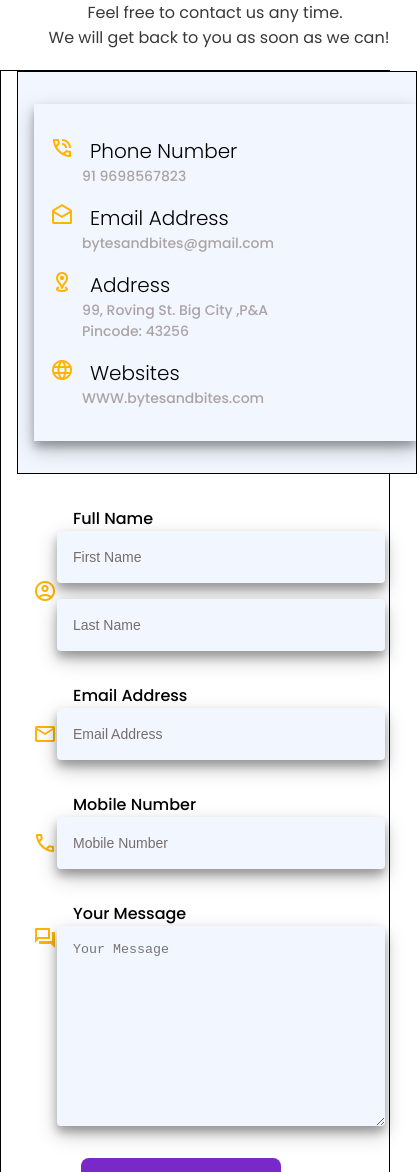
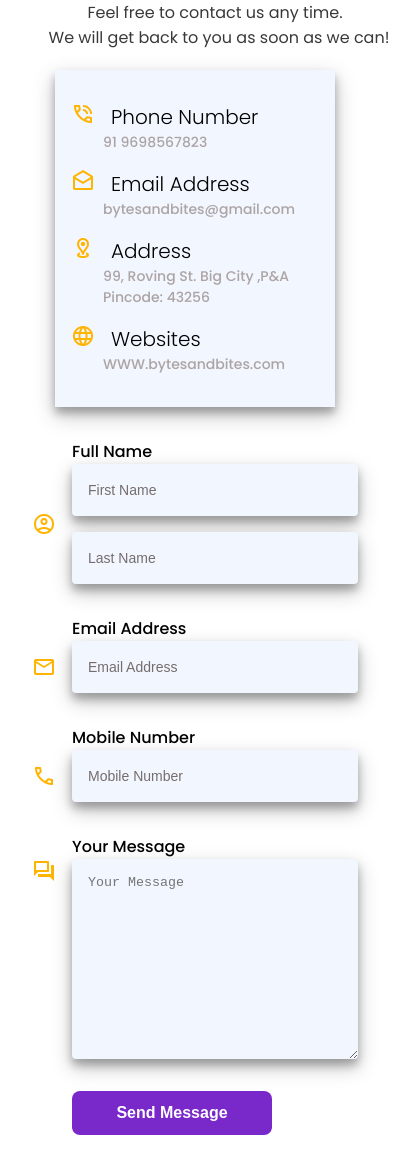
Before and after one commit to TamilselvanChandrakumar/BytesInBits, a React (Vite) app in the folder bytesinbits-app/: page /contactus in a window 390 px wide. Shown: the part 396-1568 px from the top of the page, 417 px wide, since content can reach past the window. Built offline with nearby package versions, Linux system fonts and the light colour scheme.

Commit message:
first commit

```diff
--- a/bytesinbits-app/src/components/contactus/Contactus.css
+++ b/bytesinbits-app/src/components/contactus/Contactus.css
@@ -149,34 +149,28 @@
 }
 /* get in touch */
 .getin_touch_container {
-  border: 1px solid black;
+  width: 100%;
   margin-top: 30px;
   padding: 0 3rem 0 3rem;
 }
+.getin_touch_leftside {
+  background-color: #f2f6ff;
+  align-self: center;
+  justify-self: center;
+}
 .getin_touch_leftside_inner {
-  width: 100%;
+  width: 500px;
   padding: 2rem 1rem 2rem 1rem;
-  max-width: 400px;
   box-shadow: 0 6px 8px 0 #00000040, 0 8px 20px 0 #00000040;
+  display: flex;
+  flex-direction: column;
+  gap: 1rem;
 }
 .getin_touch_inner {
   display: grid;
   grid-template-columns: repeat(2, 1fr);
 }
-.getin_touch_leftside {
-  /* width: 100%; */
-  width: 400px;
-  border: 1px solid black;
-  padding: 2rem 0 2rem 1rem;
-  background-color: #f2f6ff;
-  align-self: center;
-  justify-self: center;
-}
-.getin_touch_leftside_inner {
-  display: flex;
-  flex-direction: column;
-  gap: 1rem;
-}
+
 .getin_image {
   display: flex;
   gap: 1rem;
@@ -209,6 +203,9 @@
   color: #000000;
   padding-left: 2.5rem;
 }
+.getin_touch_rightside_inner img {
+  padding-right: 1rem;
+}
 .getin_touch_rightside input {
   width: 100%;
   height: 52px;
@@ -216,12 +213,12 @@
   background-color: #f2f6ff;
   box-shadow: 0 6px 8px 0 #00000040, 0 8px 20px 0 #00000040;
   border: none;
-  padding-left: 1rem;
 }
 .getin_touch_rightside input::placeholder {
   font-size: 14px;
   font-weight: 400;
   color: #766d6d;
+  padding-left: 1rem;
 }
 .getin_touch_rightside textarea {
   padding: 1rem;
@@ -241,7 +238,7 @@
   font-weight: 600;
   color: #ffffff;
   border: none;
-  margin-left: 3rem;
+  margin-left: 2.5rem;
 }
 .input_textarea {
   display: flex;
@@ -277,15 +274,24 @@
     grid-template-columns: 1fr;
     gap: 2rem;
   }
+  .getin_touch_leftside_inner {
+    width: 400px;
+  }
 }
 @media (max-width: 600px) {
   .getin_touch_container {
     margin-top: 20px;
     padding: 0 1rem 0 1rem;
   }
+  .getin_touch_rightside {
+    padding: 0 1rem 0 1rem;
+  }
+  .getin_touch_leftside {
+    align-self: center;
+    justify-self: center;
+  }
   .getin_touch_leftside_inner {
-    width: 100%;
-    max-width: 400px;
+    width: 280px;
   }
   .fullname_inner {
     display: flex;
@@ -296,3 +302,28 @@
     width: 100%;
   }
 }
+@media (max-width: 320px) {
+  .getin_touch_rightside {
+    padding: 0 1rem 0 1rem;
+  }
+  .getin_touch_leftside_inner {
+    padding: 1rem 1rem 1rem 1rem;
+    width: 230px;
+  }
+  .getin_touch_rightside input {
+    width: 100%;
+    max-width: 250px;
+  }
+  .getin_touch_rightside button {
+    width: 150px;
+    height: 44px;
+    margin-left: 2rem;
+  }
+  .getin_image h3 {
+    font-size: 16px;
+  }
+  .getin_touch_leftside p {
+    font-size: 14px;
+    margin-left: 0px;
+  }
+}
```
